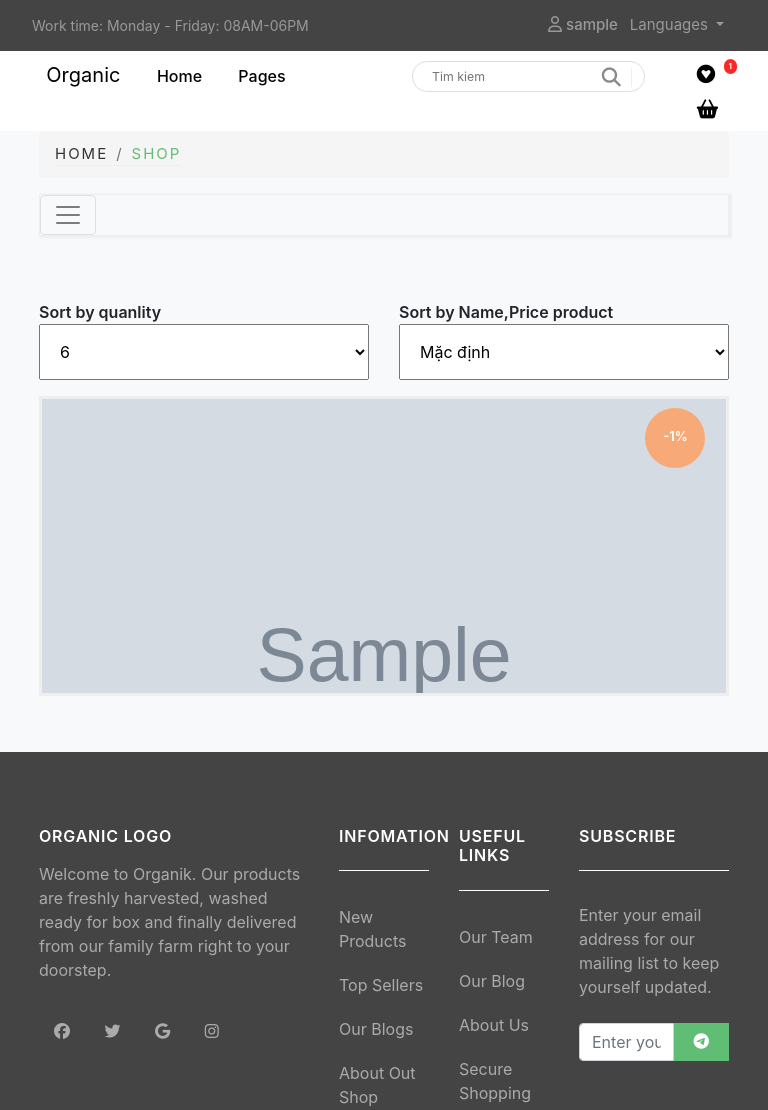
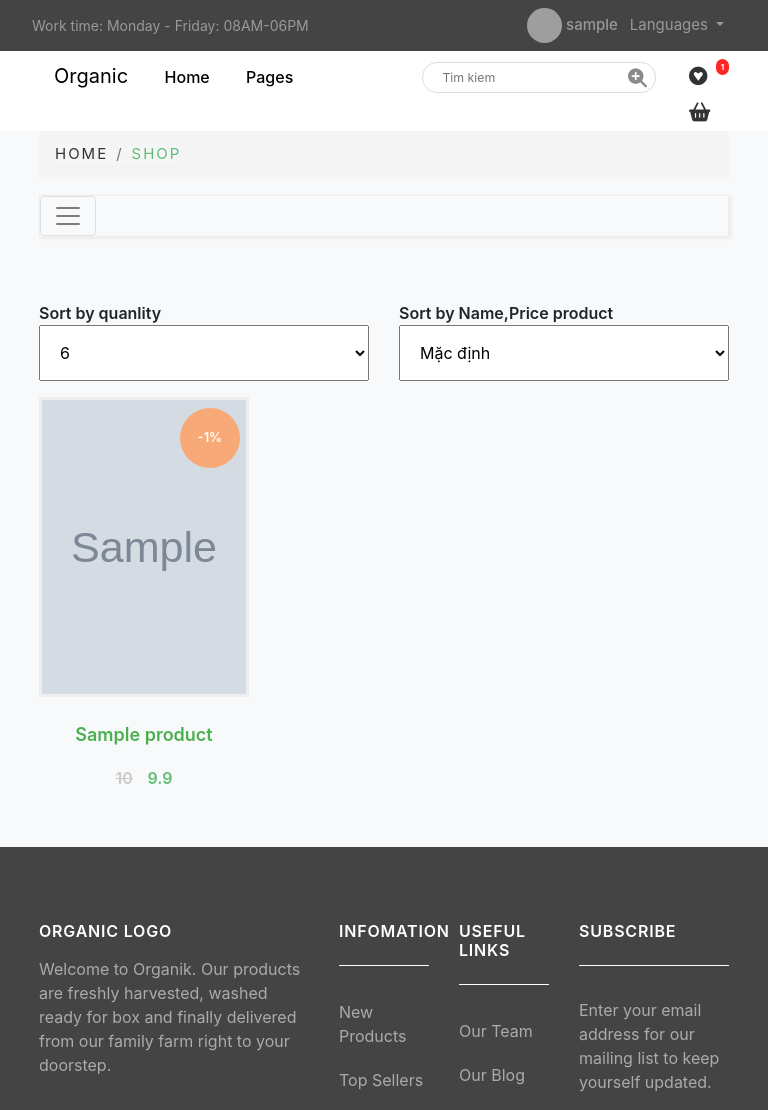
Before and after one commit to fayewong6198/chim_en_mvc, a Django app: page /cart/shop/ in a window 768 px wide. Shown: the top 1110 px of the page. Run offline with Django 3.2, Linux system fonts and the light colour scheme; a user stored in the database is signed in; tables that the repository leaves empty hold one stand-in row (values such as "Sample post"); grey boxes marked "Sample" are stand-in pictures; some libraries are stand-ins or nearby versions; grey boxes are pictures that could not be loaded.

Commit message:
fix sth + nav

```diff
--- a/static/css/nav-bar.css
+++ b/static/css/nav-bar.css
@@ -55,10 +55,24 @@
 .dropdown-content.right {
   right: 0;
 }
-
+.fa-gratipay,
+.fa-shopping-basket {
+  color: #333;
+  padding-top: 8px;
+}
+.fa-gratipay:hover,
+.fa-shopping-basket:hover {
+  color: #5fbd74;
+}
+@media (max-width: 767px) {
+  .fa-gratipay,
+  .fa-shopping-basket {
+    padding-top: unset;
+  }
+}
 /* Links inside the dropdown */
 .dropdown-content a {
-  color: black;
+  color: black !important;
   padding: 12px 16px;
   text-decoration: none;
   display: block;
@@ -67,8 +81,9 @@
 
 /* Change color of dropdown links on hover */
 .dropdown-content a:hover {
-  background-color: var(--background-color);
-  padding-left: 30px;
+  /* background-color: var(--background-color); */
+  background-color: #eee;
+  color: #5fbd74 !important;
 }
 
 /* Show the dropdown menu on hover */
@@ -121,7 +136,11 @@
 .content {
   padding: 16px;
 }
-
+#img-nav {
+  width: 35px;
+  height: 35px;
+  border-radius: 50%;
+}
 /* The sticky class is added to the navbar with JS when it reaches its scroll position */
 .sticky {
   position: fixed;
@@ -383,7 +402,7 @@
   padding: 4px 5px;
   margin-top: 2px;
   position: relative;
-  left: -60px;
+  left: -37px;
   outline: none !important;
   color: rgb(138, 138, 138);
   border-radius: 3px;
--- a/static/css/thanh.css
+++ b/static/css/thanh.css
@@ -742,7 +742,9 @@ html {
 
 .product-card img {
   width: 100%;
-  height: auto;
+  height: 100%;
+  object-fit: cover;
+  object-position: center;
   transition: all 0.5s ease-in-out;
 }
 
@@ -769,6 +771,7 @@ html {
   align-items: center;
   position: relative;
   padding-left: unset;
+  margin-bottom: 10px !important;
   transform: perspective(100px) rotateX(-50) rotateY(0) rotateZ(0);
   transition: all 0.6s cubic-bezier(0, 0, 0.58, 1) 0s;
 }
@@ -841,14 +844,53 @@ html {
       rgba(0, 0, 0, 0) 40%,
       rgba(0, 0, 0, 0) 50%,
       rgba(0, 0, 0, 0) 60%,
-      rgba(0, 0, 0, 0) 77%,
-      #5fbd74 78%,
-      #5fbd74 79%,
-      #5fbd74 80%,
-      #5fbd74 81%,
-      #5fbd74 82%,
-      #5fbd74 83%,
-      #5fbd74 84%,
+      rgba(0, 0, 0, 0) 84%,
+      #5fbd74 85%,
+      #5fbd74 86%,
+      #5fbd74 87%,
+      #5fbd74 88%,
+      #5fbd74 89%,
+      #5fbd74 90%,
+      #5fbd74 91%,
+      #5fbd74 92%,
+      #5fbd74 93%,
+      #5fbd74 94%,
+      #5fbd74 95%,
+      #5fbd74 96%,
+      #5fbd74 97%,
+      #5fbd74 98%,
+      #5fbd74 99%,
+      #5fbd74 100%
+    );
+  }
+}
+
+@media (max-width: 850px) and (min-width: 678px) {
+  .fa-shopping-bag,
+  .fa-heart,
+  .fa-heart-o,
+  .fa-cart-plus,
+  .fa-search {
+    top: 55% !important;
+  }
+  .fa-heart,
+  .fa-heart-o,
+  .fa-search,
+  .fa-cart-plus,
+  .fa-compress-alt {
+    padding-left: 7px !important;
+  }
+  .product-card:hover:after {
+    background: linear-gradient(
+      to bottom,
+      rgba(0, 0, 0, 0) 0,
+      rgba(0, 0, 0, 0) 10%,
+      rgba(0, 0, 0, 0) 20%,
+      rgba(0, 0, 0, 0) 30%,
+      rgba(0, 0, 0, 0) 40%,
+      rgba(0, 0, 0, 0) 50%,
+      rgba(0, 0, 0, 0) 60%,
+      rgba(0, 0, 0, 0) 84%,
       #5fbd74 85%,
       #5fbd74 86%,
       #5fbd74 87%,
@@ -866,60 +908,6 @@ html {
   }
 }
 
-@media (max-width: 850px) and (min-width: 678px) {
-  .fa-shopping-bag,
-  .fa-heart,
-  .fa-heart-o,
-  .fa-cart-plus,
-  .fa-search {
-    top: 55% !important;
-  }
-  .fa-heart,
-  .fa-heart-o,
-  .fa-search,
-  .fa-cart-plus,
-  .fa-compress-alt {
-    padding-left: 7px !important;
-  }
-  .product-card:hover:after {
-    background: linear-gradient(
-      to bottom,
-      rgba(0, 0, 0, 0) 0,
-      rgba(0, 0, 0, 0) 10%,
-      rgba(0, 0, 0, 0) 20%,
-      rgba(0, 0, 0, 0) 30%,
-      rgba(0, 0, 0, 0) 40%,
-      rgba(0, 0, 0, 0) 50%,
-      rgba(0, 0, 0, 0) 60%,
-      rgba(0, 0, 0, 0) 73%,
-      #5fbd74 74%,
-      #5fbd74 75%,
-      #5fbd74 76%,
-      #5fbd74 77%,
-      #5fbd74 78%,
-      #5fbd74 79%,
-      #5fbd74 80%,
-      #5fbd74 81%,
-      #5fbd74 82%,
-      #5fbd74 83%,
-      #5fbd74 84%,
-      #5fbd74 85%,
-      #5fbd74 86%,
-      #5fbd74 87%,
-      #5fbd74 88%,
-      #5fbd74 89%,
-      #5fbd74 80%,
-      #5fbd74 81%,
-      #5fbd74 82%,
-      #5fbd74 83%,
-      #5fbd74 84%,
-      #5fbd74 85%,
-      #5fbd74 99%,
-      #5fbd74 100%
-    );
-  }
-}
-
 /* sales, hot in product  */
 
 .background-sale {
@@ -940,6 +928,7 @@ html {
   background-color: #4d3333;
   top: 0%;
   right: 0%;
+  left: 0%;
   width: 100%;
   opacity: 0;
   height: 100%;
@@ -2196,6 +2185,9 @@ footer {
 .card-comment .row {
   display: flex;
   align-items: center;
+}
+.card-comment .row img {
+  border: unset !important;
 }
 .card-comment span {
   font-weight: 700;
@@ -2456,7 +2448,7 @@ footer {
   border: 1px solid #eee;
   box-shadow: 2px 2px 2px 3px #eee;
   width: 100%;
-  height: 300px;
+  height: auto;
   margin-bottom: 1.2rem;
 }
 
--- a/templates/navbar.html
+++ b/templates/navbar.html
@@ -10,7 +10,7 @@
         {% if request.user.is_authenticated %}
         <div class="dropdown">
           <a class="bold-text" href="{% url 'login'%}">
-            <i class="fa fa-user-o"></i>
+            <img src="https://image.ibb.co/jw55Ex/def_face.jpg" class="img img-rounded img-fluid" id="img-nav" />
             <span> {{request.user.username}}</span></a>
           <div class="dropdown-content right">
             <a href="{% url 'profile'%}">Profile</a>
@@ -47,7 +47,7 @@
 
 <nav id="navbar" class="navbar-white pl-3 pr-3">
   <!-- Desktop -->
-  <div class="container-fluid d-none d-md-block">
+  <div class="container d-none d-md-block">
     <div class="row justify-content-around">
       <!-- Left-side -->
       <div class="col-5">
@@ -78,7 +78,7 @@
             <input type="hidden" name="limit" value="{{limit}}">
             {% endif %}
             <input type="text" class="search-query" placeholder="Tim kiem" value="{{search}}" name="search">
-            <button type="submit" class="btn"><i class="fas fa-search"></i></button>
+            <button type="submit" class="btn"><i class="fas fa-search-plus"></i></button>
 
           </form>
         </div>
--- a/templates/product_list.html
+++ b/templates/product_list.html
@@ -123,7 +123,7 @@
           </div>
           <div class="row">
             {% for product in products %}
-            <div class="ct-product-card ct-primary-color col-lg-4 col-12" data-aos="fade-up">
+            <div class="ct-product-card ct-primary-color col-md-4 col-12" data-aos="fade-up">
               <div class="product-card">
                 <img src="{{product.images.first}}">
                 {% if product.promotion > 0 %}
@@ -161,6 +161,17 @@
                           class="fas fa-compress-alt"></i></a>
                     </li>
                   </ul>
+                </div>
+              </div>
+              <div class="product-info">
+                <p class="pt-4">{{product.title}}</p>
+                <div>
+                  {% if product.promotion > 0 %}
+                  <span class="price">{{product.price}}</span>
+                  <span class="discounted-price">{{product.get_promotion_price}}</span>
+                  {%else%}
+                  <span class="discounted-price">{{product.price}}</span>
+                  {% endif %}
                 </div>
               </div>
             </div>
```
